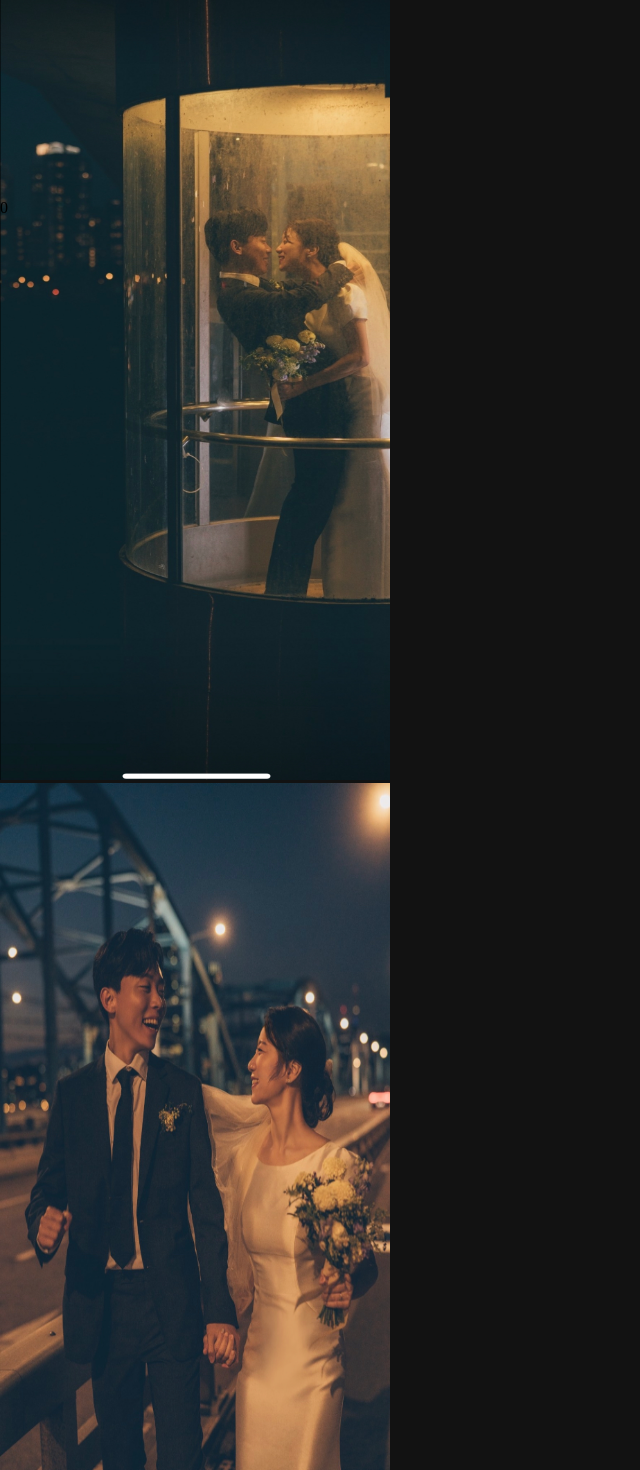
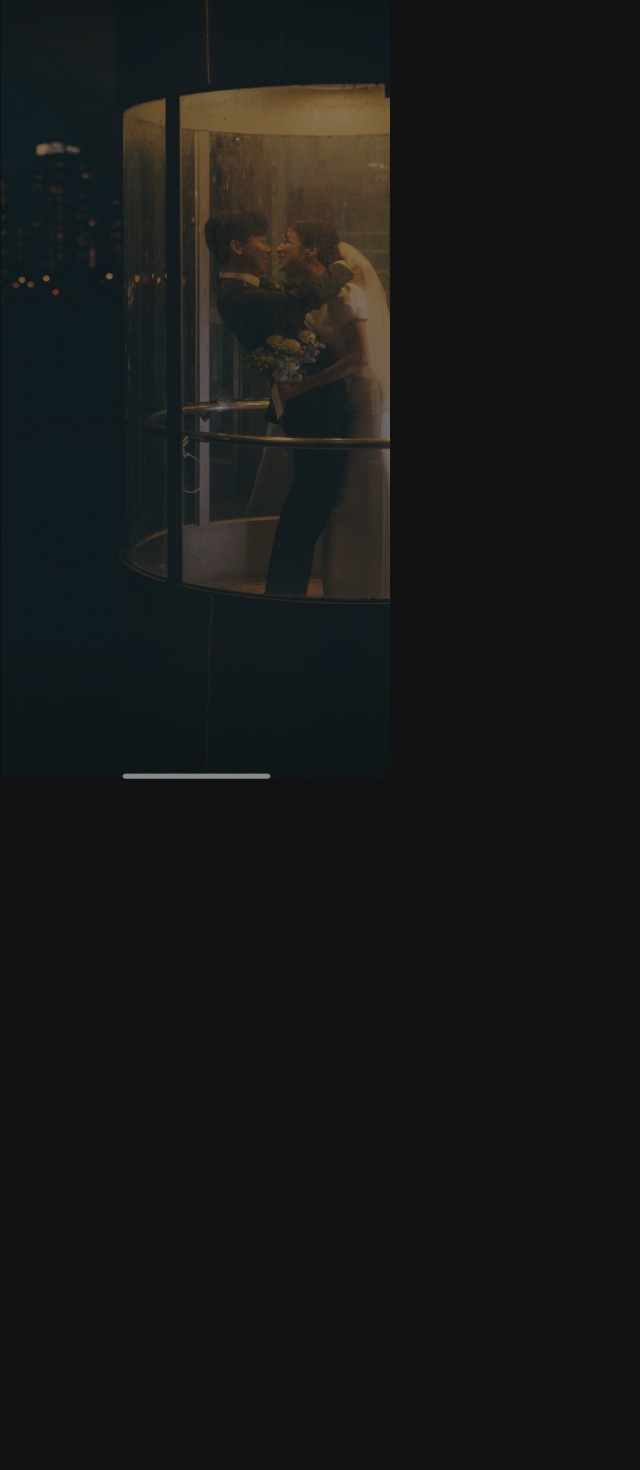
Before and after one commit to juhyeongee/wedding, a React (Create React App) app in the folder wedding/: page / in a window 1280 px wide. Shown: the top 1470 px of the page, without its empty margins (0-640 px from the left). Built offline with nearby package versions, Linux system fonts and the light colour scheme.

Commit message:
first 'Parellex Scroll'

```diff
--- a/wedding/src/App.js
+++ b/wedding/src/App.js
@@ -15,6 +15,7 @@ function App() {
       window.addEventListener("scroll", myScroll);
     };
     whereIsMouse();
+    console.log(scrollY);
     return window.removeEventListener("scroll", myScroll);
     //오우..  리턴이었네..
   });
@@ -27,10 +28,18 @@ function App() {
   const Picture3 = () => <img src={widePic} width="280px" height="200px" />;
   //const Picture2 = new Picture(secondPic);
 */
+
+  let positionValue = (1000 / 2 - scrollY) / 1000;
+
   function Picture(props) {
     return (
       <div style={style}>
-        <img src={props.picnum} width="390px" height="780px" />
+        <img
+          style={{ opacity: props.positionValue }}
+          src={props.picnum}
+          width="390px"
+          height="780px"
+        />
       </div>
     );
   }
@@ -39,8 +48,8 @@ function App() {
     <>
       <div style={style}> </div>
       <div style={{ position: "fixed", top: "200px" }}>{scrollY}</div>
-      <Picture picnum={firstPic} />
-      <Picture picnum={secondPic} />
+      <Picture picnum={firstPic} positionValue={positionValue} />
+      <Picture picnum={secondPic} positionValue={-positionValue} />
       <Picture picnum={widePic} />
     </>
   );
```
